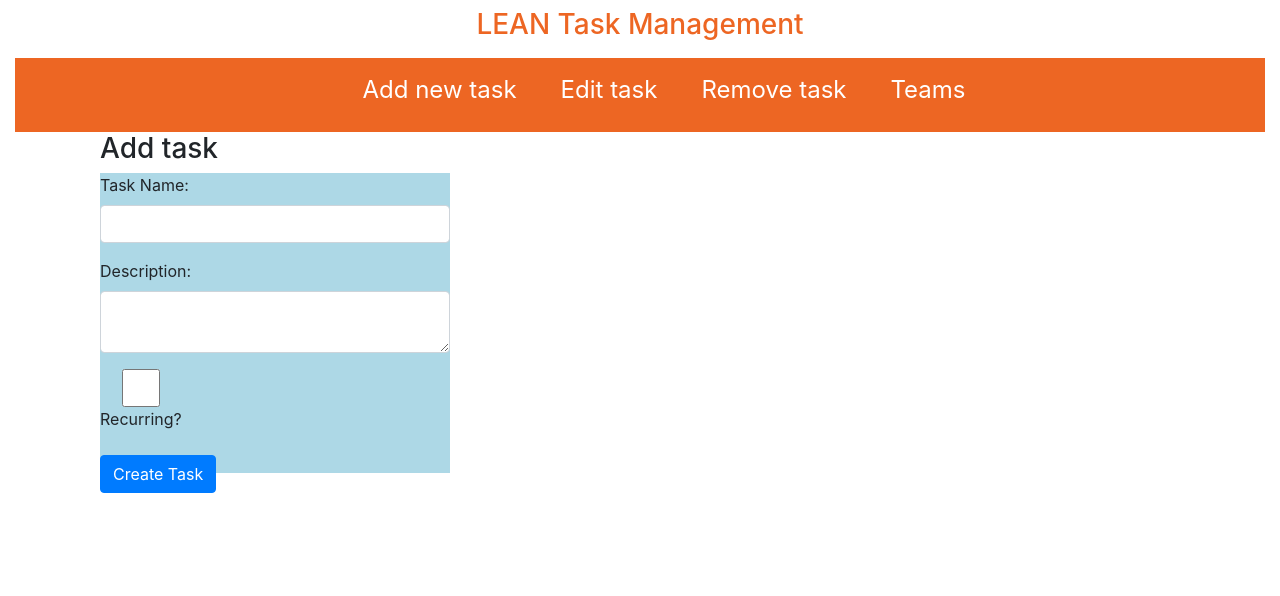
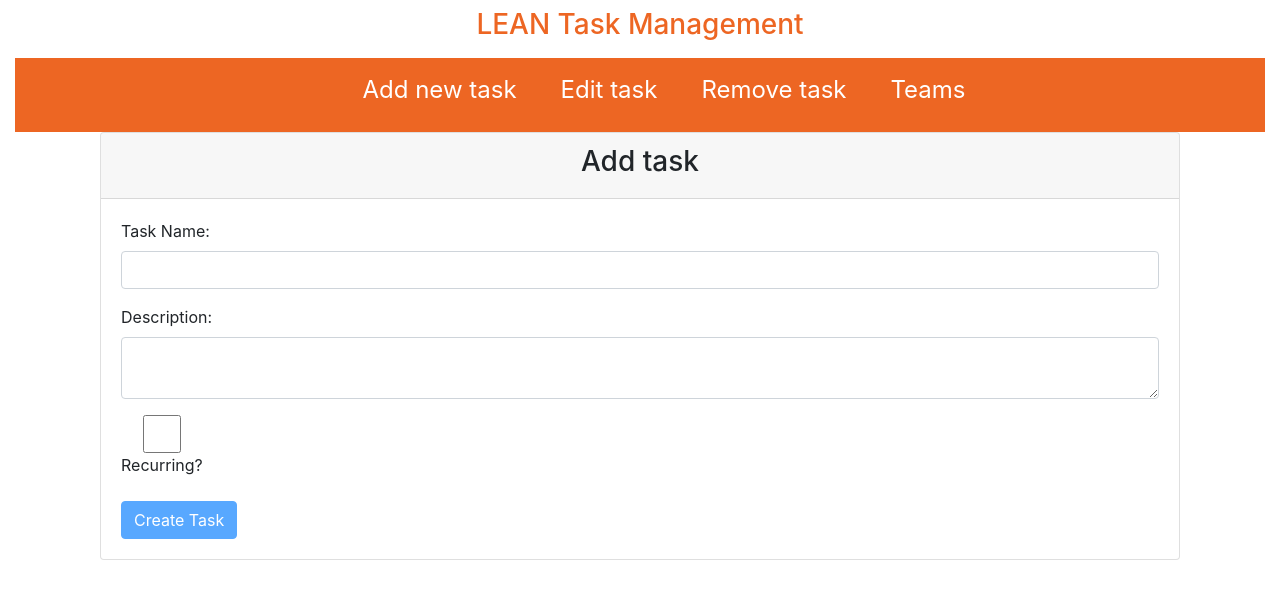
Before and after one commit to leader-standard-work/synchrolean-web-app, an Angular app: page /addtask in a window 1280 px wide. Shown: the top 596 px of the page. Built offline with nearby package versions, Linux system fonts and the light colour scheme; no server answers.

Commit message:
Changed TaskForm to be purtier. Changed submit button to disable when the form isn't valid.

```diff
--- a/src/app/task-form/task-form.component.html
+++ b/src/app/task-form/task-form.component.html
@@ -1,7 +1,11 @@
 <!-- This does work however -->
 <div class="container">
+  <div class="card" height="500px" width="500px">
+    <div class="card-header text-center">
         <h3>Add task</h3>
-  <form [formGroup]="taskForm" class="task-form">
+    </div>
+    <div class="card-body">
+      <form [formGroup]="taskForm">
         <div class="form-group">
           <label for="name">Task Name:</label>
           <input type="text" class="form-control" formControlName="taskName">
@@ -19,8 +23,9 @@
         <div class="form-group">
           <label for="isRecurring"><input type="checkbox" class="form-control" formControlName="recurring"> Recurring?</label>
         </div>
-    <button type="submit" class="btn btn-primary"  (click)="addTask()">Create Task</button>
+        <button type="submit" class="btn btn-primary" [disabled]="taskForm.invalid" (click)="addTask()">Create Task</button>
       </form>
+    </div>
 </div>
 
 <!-- For some reason the angular materials fields aren't working... -->
```
Lines whose indentation alone changed are shown as unchanged.
